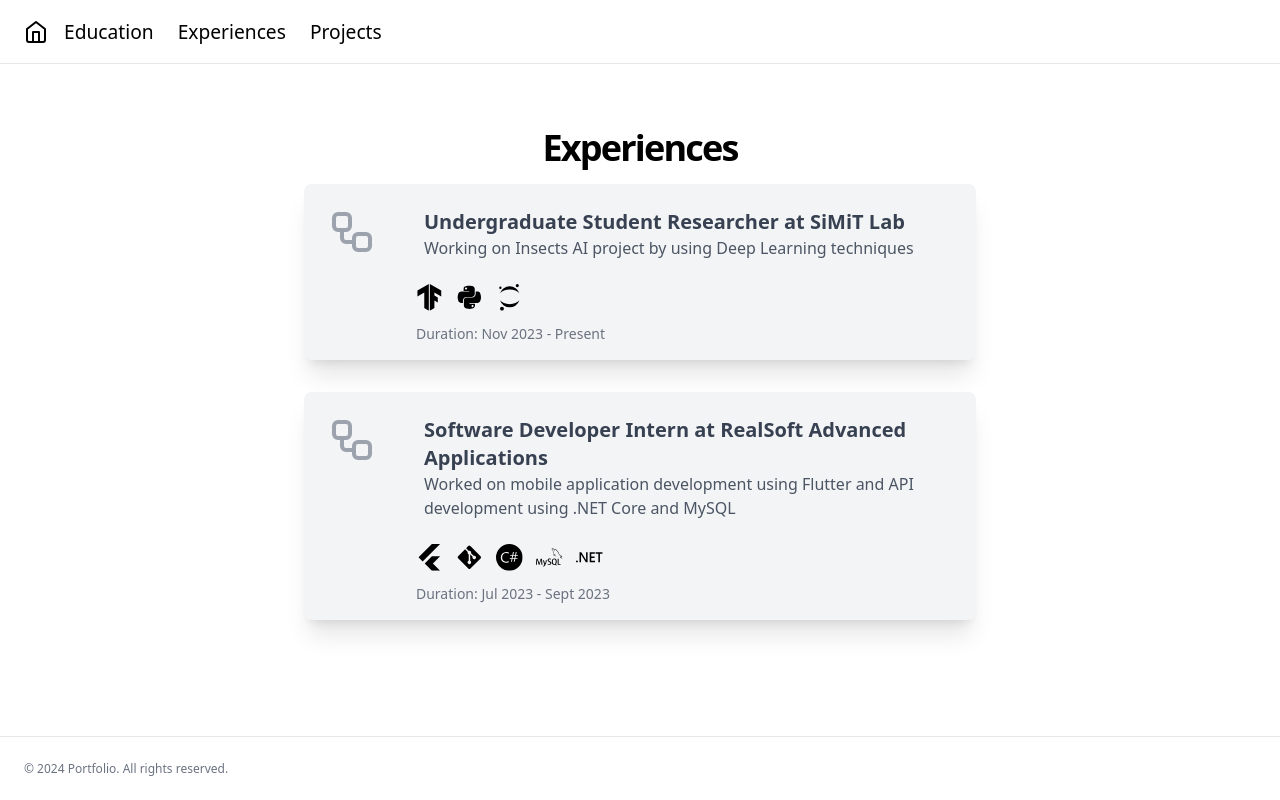
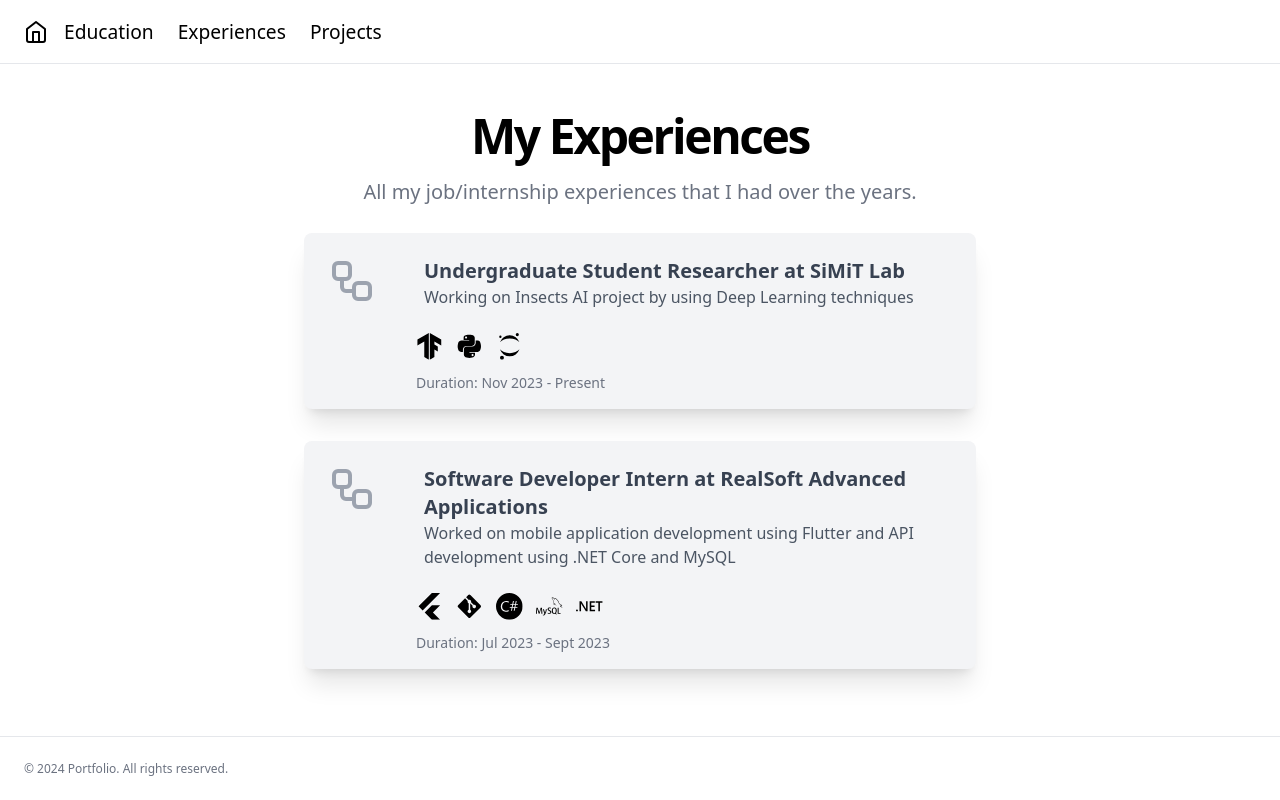
Before and after one commit to AbdullahSh20/AbdullahSh20.github.io, a React (Vite) app: page /experiences in a window 1280 px wide. Built offline with nearby package versions, Linux system fonts and the light colour scheme.

Commit message:
Fix Consistency issue

```diff
--- a/public/src/pages/ExperiencesPage.jsx
+++ b/public/src/pages/ExperiencesPage.jsx
@@ -11,10 +11,14 @@ import { FaGitAlt } from "react-icons/fa";
 
 function ExperiencesPage() {
     return (
-        <main className="flex flex-col gap-8 w-full items-center justify-center">
+        <div className="flex flex-col items-center justify-center">
+            <main className="flex flex-col gap-8 w-full">
                 <section className="w-full py-12">
-                <div className="mt-4 space-y-4 text-center">
-                    <h2 className="text-3xl font-bold tracking-tighter sm:text-4xl">Experiences</h2>
+                    <div className="space-y-4 text-center">
+                        <h1 className="text-3xl font-bold tracking-tighter sm:text-5xl">My Experiences</h1>
+                        <p className="max-w-[700px] mx-auto text-gray-500 xl:text-xl/relaxed pb-2">
+                            All my job/internship experiences that I had over the years.
+                        </p>
                         <div className="flex flex-col items-center space-y-8">
                             <ExperienceCard
                                 companyName="SiMiT Lab"
@@ -34,6 +38,7 @@ function ExperiencesPage() {
                     </div>
                 </section>
             </main>
+        </div>
     );
 }
 
--- a/public/src/pages/ProjectsPage.jsx
+++ b/public/src/pages/ProjectsPage.jsx
@@ -5,13 +5,12 @@ import ProjectCard from '../components/ProjectCard';
 function ProjectsPage() {
 
     return (
-
         <div className="flex flex-col items-center justify-center">
             <main className="flex flex-col gap-8 w-full">
                 <section className="w-full py-12 flex items-center justify-center">
                     <div className="container px-4">
                         <div className="space-y-4 text-center">
-                            <h1 className="text-3xl font-bold tracking-tighter sm:text-5xl">Projects</h1>
+                            <h1 className="text-3xl font-bold tracking-tighter sm:text-5xl">My Projects</h1>
                             <p className="max-w-[700px] mx-auto text-gray-500 xl:text-xl/relaxed pb-2">
                                 All the personal projects that I developed so far.
                             </p>
```
Lines whose indentation alone changed are shown as unchanged.
